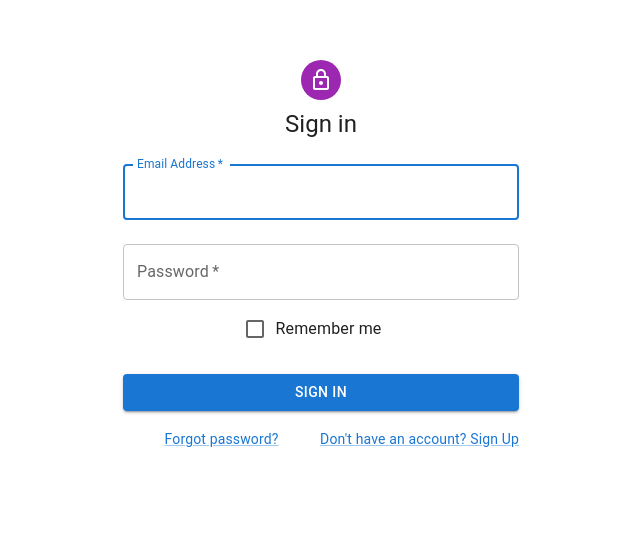
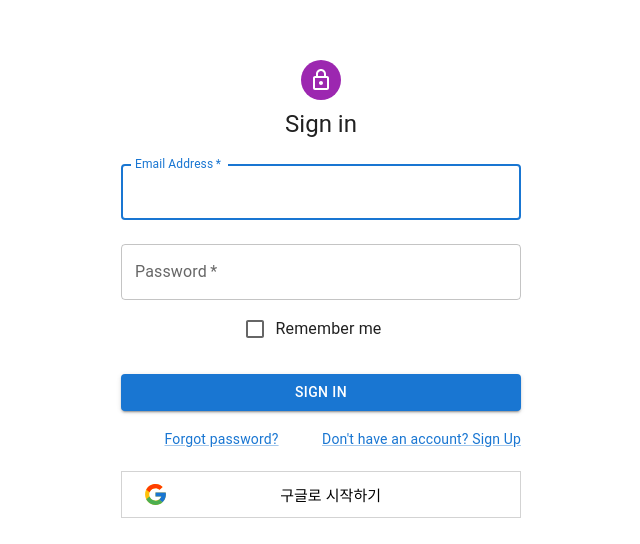
Before and after one commit to baesunyoung6767/everytime_clone, a React (Create React App) app: page /signIn in a window 1280 px wide. Shown: the part 108-652 px from the top of the page, without its empty margins (319-959 px from the left). Built offline with nearby package versions, Linux system fonts and the light colour scheme; a web font is replaced by a local one.

Commit message:
google sigin in update

```diff
--- a/package.json
+++ b/package.json
@@ -8,13 +8,19 @@
     "@mui/icons-material": "^5.11.0",
     "@mui/material": "^5.11.6",
     "@mui/x-data-grid": "^5.17.21",
+    "@react-oauth/google": "^0.7.0",
     "@testing-library/jest-dom": "^5.16.5",
     "@testing-library/react": "^13.4.0",
     "@testing-library/user-event": "^13.5.0",
+    "gapi-script": "^1.2.0",
+    "install": "^0.13.0",
     "react": "^18.2.0",
     "react-dom": "^18.2.0",
+    "react-google-login": "^5.2.2",
+    "react-icons": "^4.7.1",
     "react-router-dom": "^6.8.0",
     "react-scripts": "5.0.1",
+    "styled-components": "^5.3.6",
     "web-vitals": "^2.1.4"
   },
   "scripts": {
--- a/src/App.js
+++ b/src/App.js
@@ -19,6 +19,10 @@ function App() {
           <Route path='/general_forum' element={<Free/>}/>
           <Route path='/general_forum/:id' element={<Detail/>}/>
 
+          {/* <Route path='/general_forum' element={<Free/>}>
+            <Route path=':id' element={<Detail/>}/>
+          </Route> */}
+
           <Route path='/signIn' element={<SignIn/>}/>
           <Route path='/signUp' element={<SignUp/>}/>
         </Routes>
--- a/src/component/signIn.js
+++ b/src/component/signIn.js
@@ -1,4 +1,4 @@
-import * as React from 'react';
+import React, { useEffect } from 'react';
 import Avatar from '@mui/material/Avatar';
 import Button from '@mui/material/Button';
 import CssBaseline from '@mui/material/CssBaseline';
@@ -12,10 +12,17 @@ import LockOutlinedIcon from '@mui/icons-material/LockOutlined';
 import Typography from '@mui/material/Typography';
 import Container from '@mui/material/Container';
 import { createTheme, ThemeProvider } from '@mui/material/styles';
+import GoogleLogin from 'react-google-login';
+import { GoogleOAuthProvider } from '@react-oauth/google'
+// import { GoogleLogin } from '@react-oauth/google'
+import styled from 'styled-components';
+import {FcGoogle} from "react-icons/fc"
 
 const theme = createTheme();
+const clientId = "13841580112-mb1fbkcfmnimssovjsvgnkfsvea0dmu8.apps.googleusercontent.com";
 
-export default function signIn() { //서버에 전송해서 로그인 가능하도록 코드 수정 필요
+export default function useSignIn() { //서버에 전송해서 로그인 가능하도록 코드 수정 필요
+
   const handleSubmit = (event) => {
     event.preventDefault();
     const data = new FormData(event.currentTarget);
@@ -24,6 +31,18 @@ export default function signIn() { //서버에 전송해서 로그인 가능하
       password: data.get('password'),
     });
   };
+
+  const onSuccess = async(response) => {
+    const {googleId, profileObj : {email, name}} = response;
+    console.log(response);
+    // await onGoogleLogin {
+    //   // 구글 로그인 성공시 서버에 전달할 데이터
+    // }
+  }
+
+  const onFailure = (error) => {
+    console.log(error);
+  }
 
   return (
     <ThemeProvider theme={theme}>
@@ -87,6 +106,24 @@ export default function signIn() { //서버에 전송해서 로그인 가능하
                   {"Don't have an account? Sign Up"}
                 </Link>
               </Grid>
+              <Grid item>
+                <GoogleOAuthProvider clientId={clientId}>
+                  <GoogleLogin
+                    clientId={clientId}
+                    responseType={"id_token"}
+                    onSuccess={onSuccess}
+                    onFailure={onFailure}
+                    render={(renderProps) => (
+                      <GoogleButton onClick={renderProps.onClick}>
+                        <GoogleWrapper>
+                          <FcGoogle style={{width:"25px", height:"25px"}}/>
+                          <GoogleText>구글로 시작하기</GoogleText>
+                        </GoogleWrapper>
+                      </GoogleButton>
+                      )}
+                  ></GoogleLogin>
+                </GoogleOAuthProvider>
+              </Grid>
             </Grid>
           </Box>
         </Box>
@@ -94,3 +131,34 @@ export default function signIn() { //서버에 전송해서 로그인 가능하
     </ThemeProvider>
   );
 }
+
+const GoogleButton = styled.button`
+  width: 400px;
+  height: 47px;
+  padding: 9px 84px 9px 21px;
+  background: none;
+  display: flex;
+  align-items: center;
+  border: 1.5px solid #d3d3d3;
+  margin-top: 20px;
+`;
+
+const GoogleWrapper = styled.div`
+  width: 238px;
+  height: 27px;
+  display: flex;
+  align-items: center;
+  justify-content: space-between;
+  text-align: center;
+`;
+
+
+const GoogleText = styled.span`
+  font-weight: 400px;
+  font-size: 14px;
+  display: flex;
+  align-items: center;
+  color: black;
+  font-size: 15px;
+  font-weight: 500;
+`;
```
Also changed, not shown: 1 other file (tests, documents, lock files or other folders).
